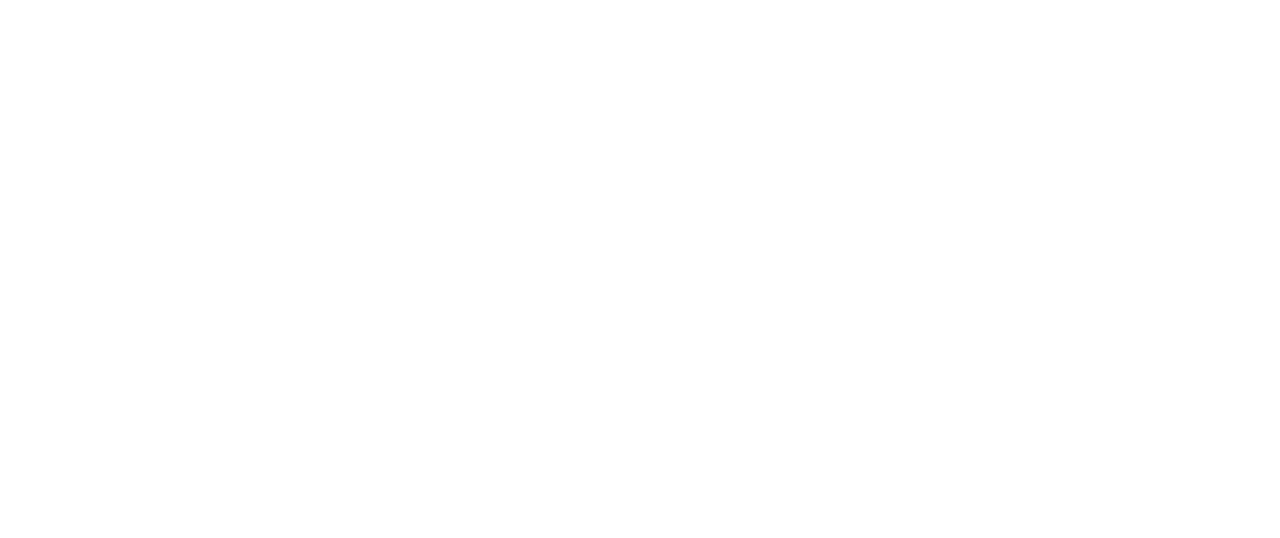
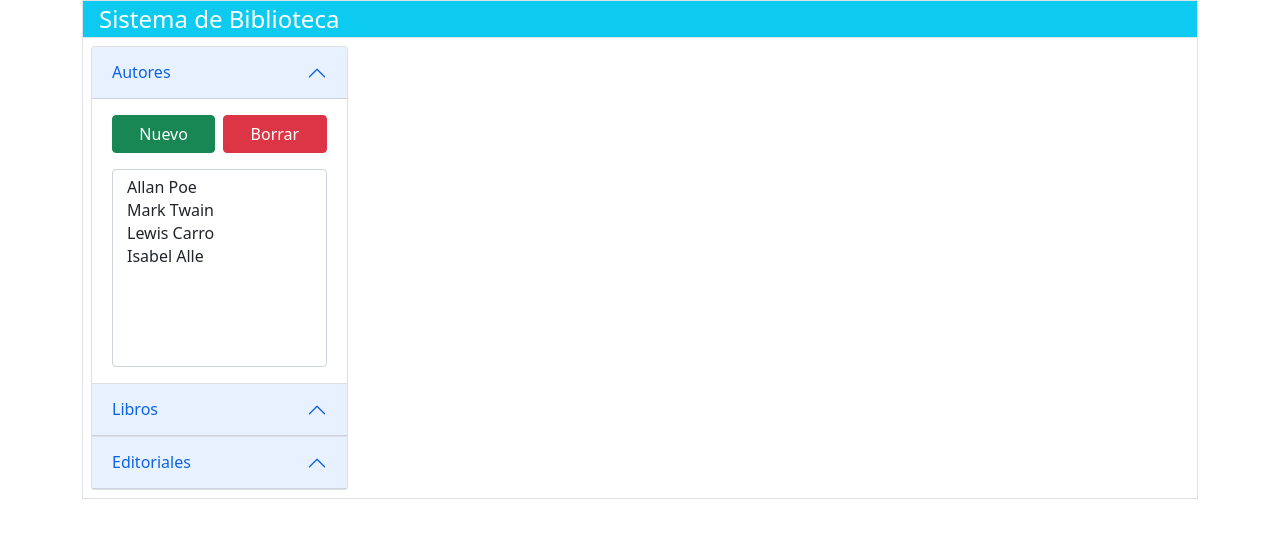
Before and after one commit to DavidRojasChavarriaUNA/Dise-o-de-sitios-web---Tarea-5, a plain HTML site: page index.html in a window 1280 px wide. Drawn offline with Linux system fonts and the light colour scheme.

Commit message:
Parte 1 acordeones
Parte 1 acordeones

```diff
--- /dev/null
+++ b/css/Site.css
@@ -0,0 +1,3 @@
+.border-color-x{
+    border-color: rgba(0,0,0,.125);
+}
--- a/index.html
+++ b/index.html
@@ -11,6 +11,92 @@
 </head>
 
 <body>
+  <div class="container">
+    <form class="border border-x">
+      <fieldset>
+        <legend class="bg-info text-white border-bottom border-x ps-3">Sistema de Biblioteca</legend>
+        <div class="row ps-2 pe-2 pb-2">
+          <!--Acordeon de autores, libros y editoriales-->
+          <div class="col-12 col-sm-3">
+            <!--Autores-->
+            <div class="accordion-item">
+              <h2 class="accordion-header" id="elementoAcordeonAutores">
+                <button class="accordion-button" type="button" data-bs-toggle="collapse" data-bs-target="#contenidoAcordeonAutores" aria-expanded="true" aria-controls="contenidoAcordeonAutores">
+                  Autores
+                </button>
+              </h2>
+              <div id="contenidoAcordeonAutores" class="accordion-collapse collapse show" aria-labelledby="elementoAcordeonAutores">
+                <div class="accordion-body">
+                  <div class="d-flex justify-content-center">
+                    <button type="button" class="btn btn-success me-1 w-50">Nuevo</button>
+                    <button type="button" class="btn btn-danger ms-1 w-50">Borrar</button>
+                  </div>
+                  <div class="mt-3">
+                    <select class="form-select" size="8" aria-label="autores">
+                      <option value="1">Allan Poe</option>
+                      <option value="2">Mark Twain</option>
+                      <option value="3">Lewis Carro</option>
+                      <option value="4">Isabel Alle</option>
+                    </select>
+                  </div>
+                </div>
+              </div>
+            </div>
+            <!--Libros-->
+            <div class="accordion-item">
+              <h2 class="accordion-header" id="elementoAcordeonLibros">
+                <button class="accordion-button" type="button" data-bs-toggle="collapse" data-bs-target="#contenidoAcordeonLibros" aria-expanded="true" aria-controls="contenidoAcordeonLibros">
+                  Libros
+                </button>
+              </h2>
+              <div id="contenidoAcordeonLibros" class="accordion-collapse collapse" aria-labelledby="elementoAcordeonLibros">
+                <div class="accordion-body">
+                  <div class="d-flex justify-content-center">
+                    <button type="button" class="btn btn-success me-1 w-50">Nuevo</button>
+                    <button type="button" class="btn btn-danger ms-1 w-50">Borrar</button>
+                  </div>
+                  <div class="mt-3">
+                    <select class="form-select" size="8" aria-label="Libros">
+                      <option value="1">La casa de</option>
+                      <option value="2">El conde Dr</option>
+                      <option value="3">Las aventur</option>
+                      <option value="4">Alicia en e</option>
+                    </select>
+                  </div>
+                </div>
+              </div>
+            </div>
+            <!--Editoriales-->
+            <div class="accordion-item">
+              <h2 class="accordion-header" id="elementoAcordeonEditorialess">
+                <button class="accordion-button" type="button" data-bs-toggle="collapse" data-bs-target="#contenidoAcordeonEditoriales" aria-expanded="true" aria-controls="contenidoAcordeonEditoriales">
+                  Editoriales
+                </button>
+              </h2>
+              <div id="contenidoAcordeonEditoriales" class="accordion-collapse collapse" aria-labelledby="elementoAcordeonEditoriales">
+                <div class="accordion-body">
+                  <div class="d-flex justify-content-center">
+                    <button type="button" class="btn btn-success me-1 w-50">Nuevo</button>
+                    <button type="button" class="btn btn-danger ms-1 w-50">Borrar</button>
+                  </div>
+                  <div class="mt-3">
+                    <select class="form-select" size="8" aria-label="Editoriales">
+                      <option value="1">Editorial 1</option>
+                      <option value="2">Editorial 2</option>
+                      <option value="3">Editorial 3</option>
+                      <option value="4">Editorial 4</option>
+                    </select>
+                  </div>
+                </div>
+              </div>
+            </div>
+          </div>
+          <!--Pestañas de autores, libros y editoriales-->
+          <div class="col-12 col-sm-9"></div>
+        </div>
+      </fieldset>
+    </form>
+  </div>
   <script src="js/bootstrap.bundle.min.js"></script>
 </body>
 
```
